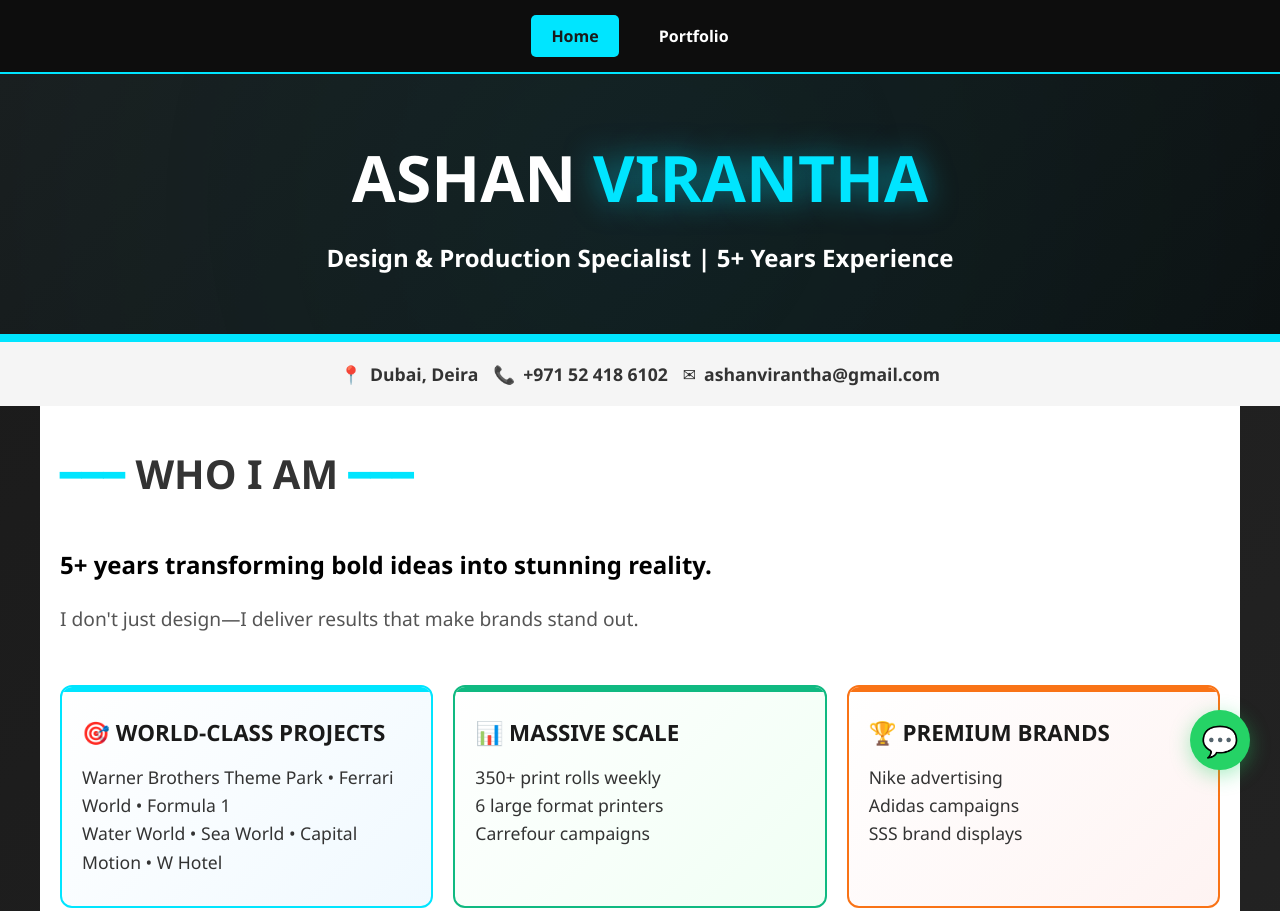
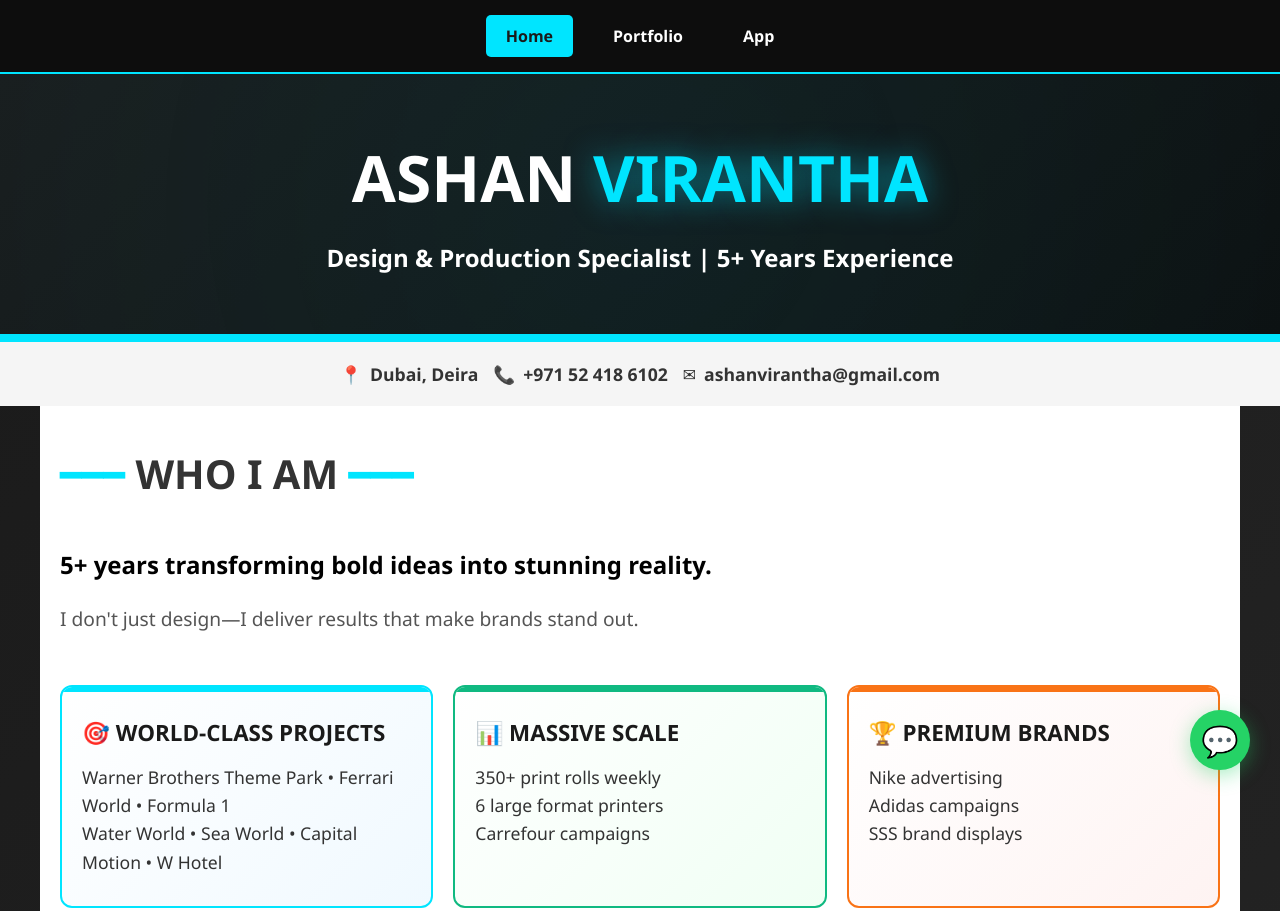
Before and after one commit to Ashan999/portfolio-cv, a plain HTML site: page index.html in a window 1280 px wide. Shown: the top 911 px of the page. Drawn offline with Linux system fonts and the light colour scheme.

Commit message:
Add web app manifest link and App navigation item

```diff
--- a/index.html
+++ b/index.html
@@ -4,6 +4,8 @@
     <meta charset="UTF-8">
     <meta name="viewport" content="width=device-width, initial-scale=1.0">
     <title>Ashan Virantha - Design & Production Specialist</title>
+    <!-- web app manifest -->
+    <link rel="manifest" href="manifest.json">
     <style>
         * {
             margin: 0;
@@ -790,6 +792,7 @@
     <div class="nav">
         <a href="#" onclick="showPage('home')" class="nav-link active" data-page="home">Home</a>
         <a href="#" onclick="showPage('portfolio')" class="nav-link" data-page="portfolio">Portfolio</a>
+        <a href="webapp.html" class="nav-link">App</a>
     </div>
 
     <!-- Header -->
```
